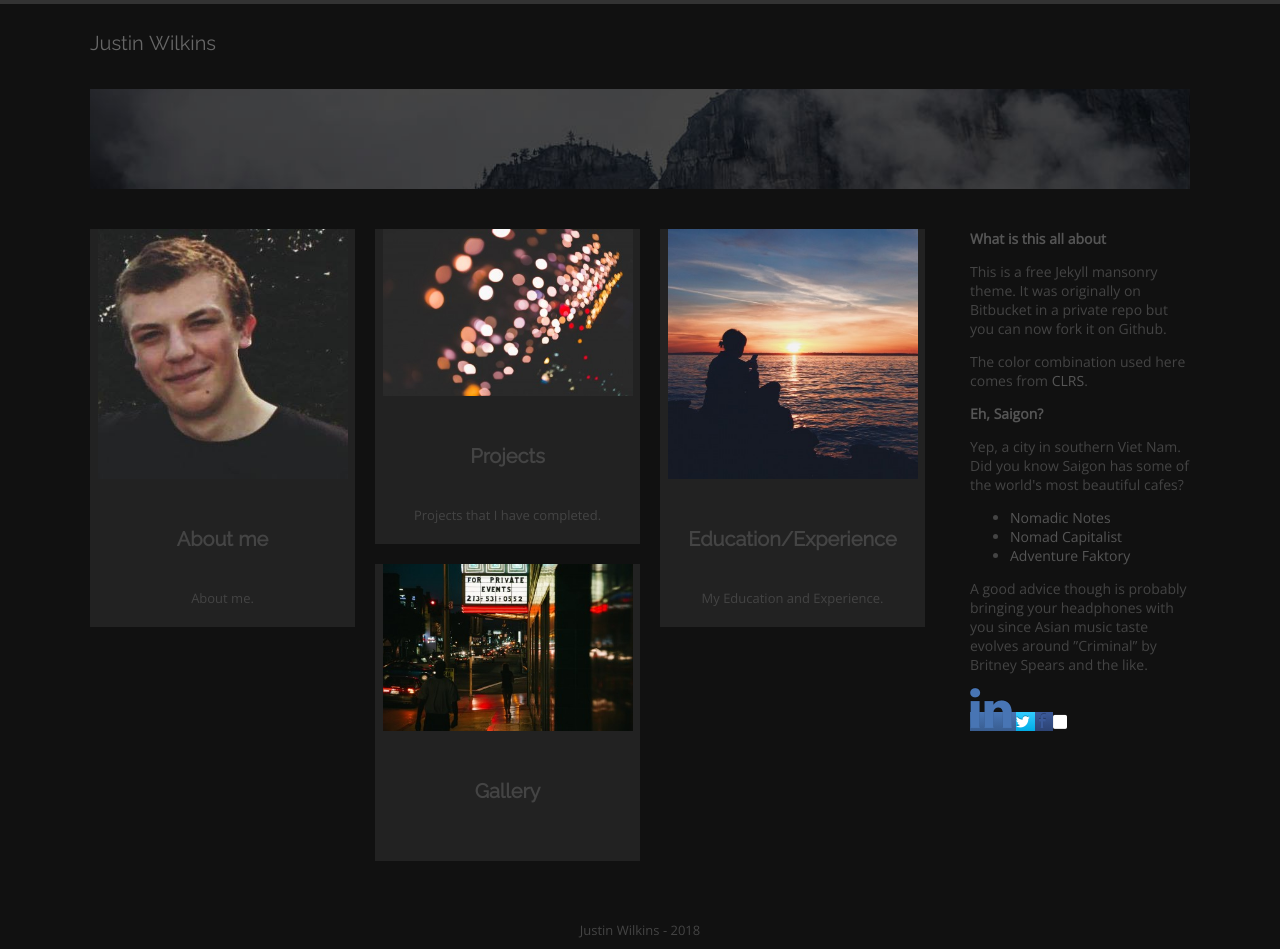
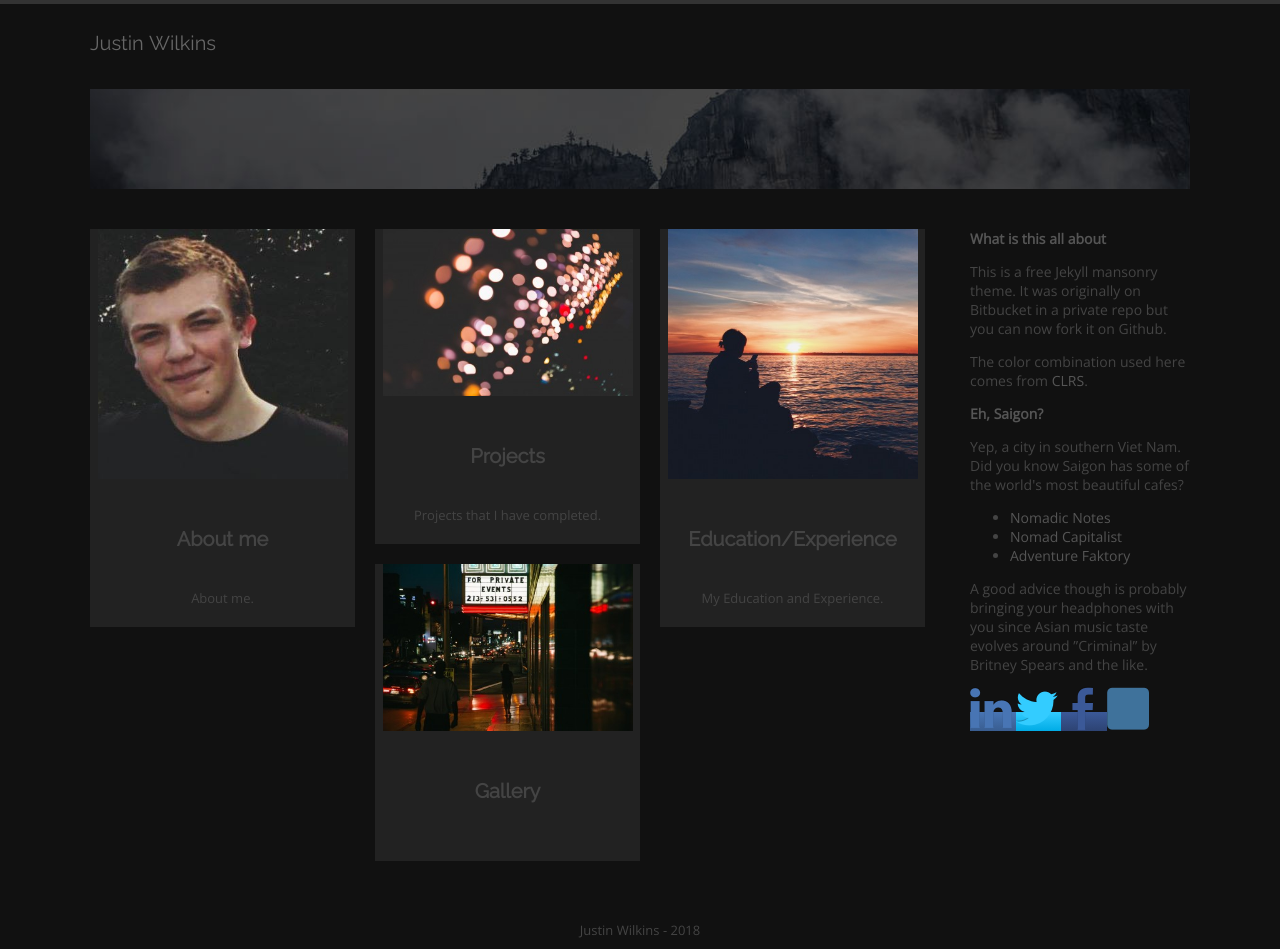
Before and after one commit to BJJohnston/Jwilks, a Jekyll site: the page built from index.html, in a window 1280 px wide. Built offline with Jekyll 4.4.1, drawn with Linux system fonts in a browser that asks for light colours; some web fonts are replaced.

Commit message:
Updated '_includes/sidebar.html' via CloudCannon

```diff
--- a/_includes/sidebar.html
+++ b/_includes/sidebar.html
@@ -23,14 +23,14 @@ Yep, a city in southern Viet Nam. Did you know Saigon has some of the world's mo
   <i class="icon-3x icon-linkedin"></i>
 </a>
 
-<a class="btn btn-twitter">
-  <i class="icon-twitter"></i>
+<a class="btn.btn-large btn-twitter">
+  <i class="icon-3x icon-twitter"></i>
 </a>
 
 <a class="btn.btn-large btn-facebook">
-  <i class="icon-facebook"></i>
+  <i class="icon-3x icon-facebook"></i>
 </a>
 
-<a class="btn btn-instagram">
-  <i class="icon-instagram"></i>
+<a class="btn.btn-large btn-instagram">
+  <i class="icon-3x icon-instagram"></i>
 </a>
```
